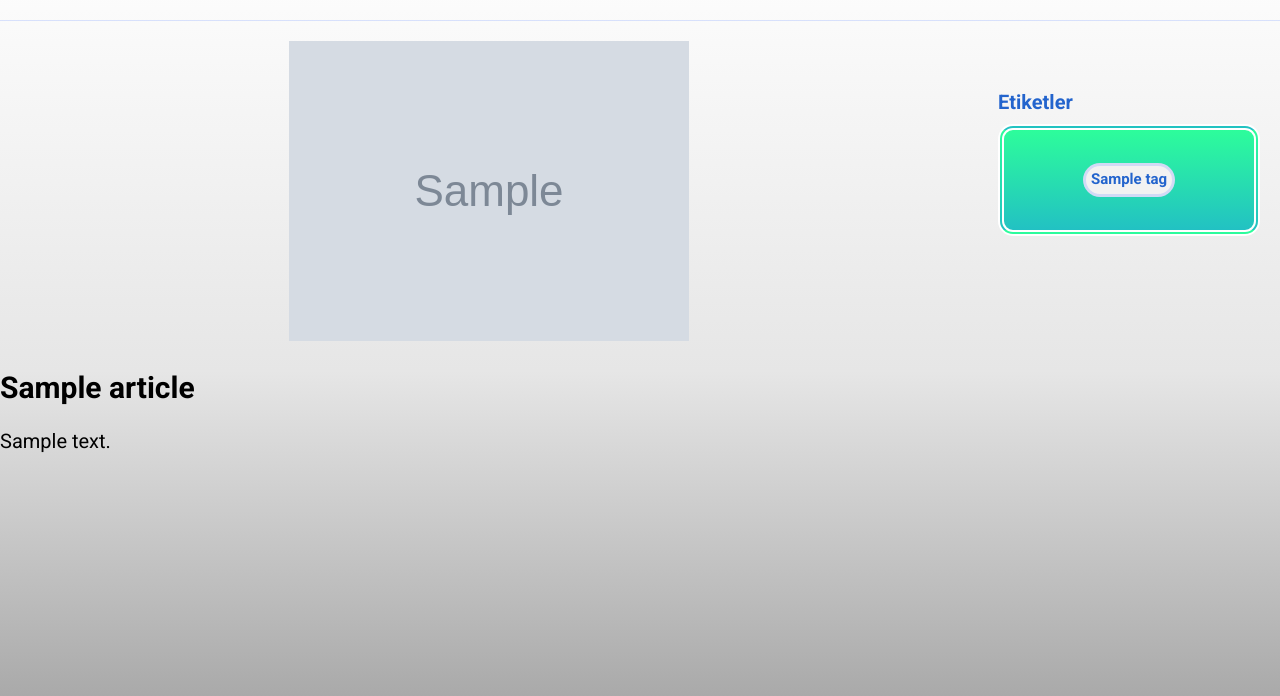
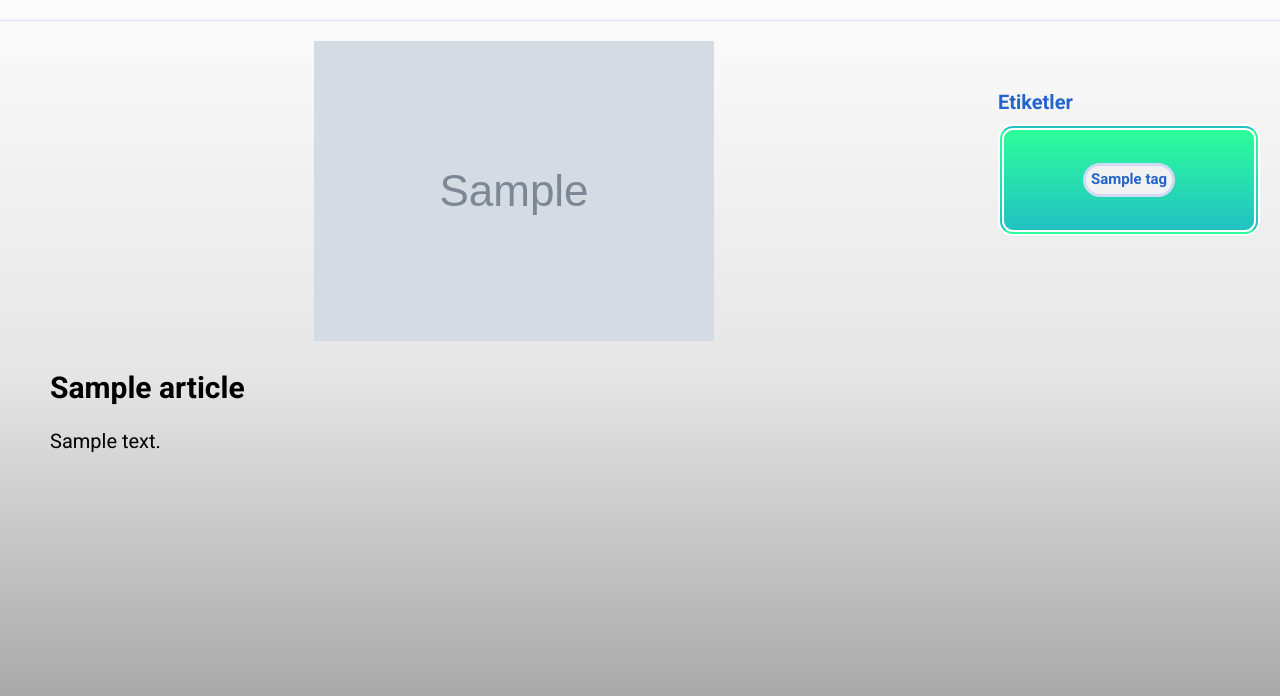
Before and after one commit to kemalayhan/personal-blog, a Django app: a page that uses blogsrc/templates/tag.html in a window 1280 px wide. Shown: the part 60-756 px from the top of the page. Run offline with Django 3.2, Linux system fonts and the light colour scheme; tables that the repository leaves empty hold one stand-in row (values such as "Sample post"); grey boxes marked "Sample" are stand-in pictures; some libraries are stand-ins or nearby versions.

Commit message:
front-end updated

```diff
--- a/blogsrc/static/css/article_detail.css
+++ b/blogsrc/static/css/article_detail.css
@@ -1,21 +1,23 @@
 .article-container {
-   display: flex;
-   margin-left: auto;
-   margin-right: auto;
-   flex-direction: column;
-   width: 100%;
+    box-sizing: border-box;
+    display: flex;
+    flex-direction: column;
+    margin-left: auto;
+    margin-right: auto;
+    padding-left: 50px;
+    width: 100%;
 }
 
 .main-image-container {
-    display:flex;
+    display: flex;
     justify-content: center;
     max-width: 100%;
-    margin-bottom:30px;
+    margin-bottom: 30px;
 }
 
 .article-main-image {
     display: block;
-    max-height:300px;
+    max-height: 300px;
     max-width: 100%;
 }
 
@@ -44,3 +46,5 @@
     height: max-content;
     word-wrap: break-word;
 }
+
+/* MEDIA QUERIES */
```
